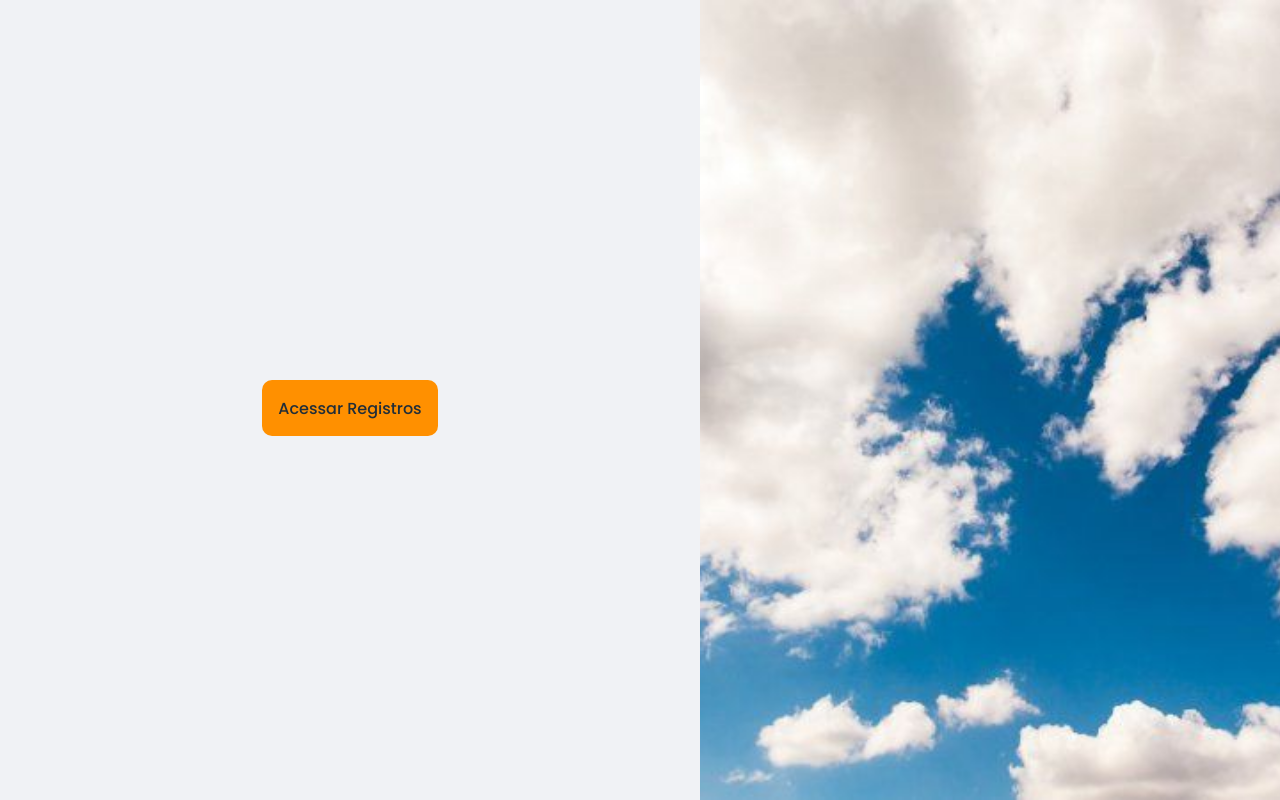
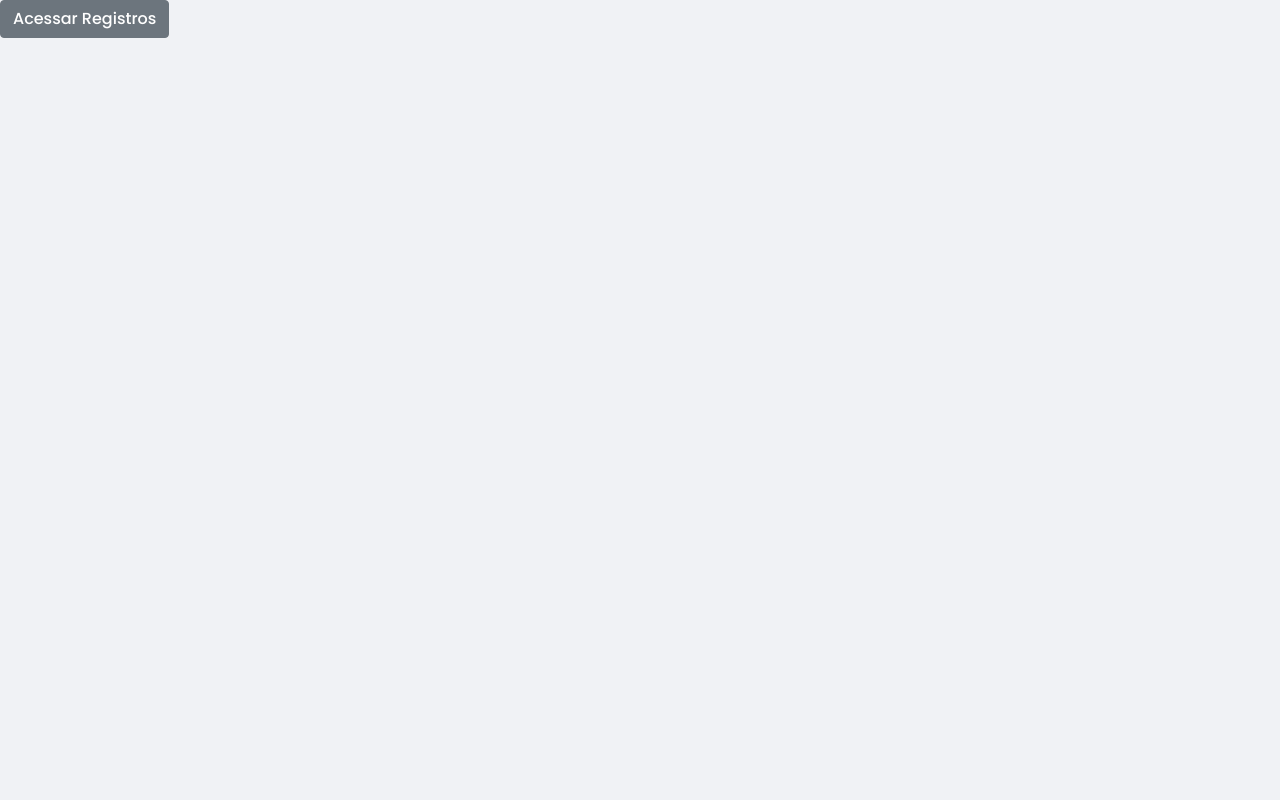
Before and after one commit to jose-renato-m/cloud3_frontend_challenge, a React (Create React App) app: page / in a window 1280 px wide. Built offline with nearby package versions, Linux system fonts and the light colour scheme.

Commit message:
started implement react bootstrap

```diff
--- a/package.json
+++ b/package.json
@@ -11,14 +11,16 @@
     "@types/react": "^16.9.0",
     "@types/react-dom": "^16.9.0",
     "axios": "^0.19.2",
+    "bootstrap": "^4.5.2",
     "polished": "^3.6.5",
     "react": "^16.13.1",
+    "react-bootstrap": "^1.3.0",
     "react-dom": "^16.13.1",
     "react-modal": "^3.11.2",
     "react-router-dom": "^5.2.0",
     "react-scripts": "3.4.1",
     "styled-components": "^5.1.1",
-    "typescript": "~3.7.2"
+    "typescript": "^3.9.7"
   },
   "scripts": {
     "start": "react-scripts start",
--- a/src/App.tsx
+++ b/src/App.tsx
@@ -1,4 +1,5 @@
 import React from 'react';
+import 'bootstrap/dist/css/bootstrap.min.css';
 import { BrowserRouter } from 'react-router-dom';
 
 import Routes from './routes';
--- a/src/components/Button/index.tsx
+++ /dev/null
@@ -1,13 +0,0 @@
-import React, { ButtonHTMLAttributes } from 'react';
-
-import { Container } from './styles';
-
-type ButtonProps = ButtonHTMLAttributes<HTMLButtonElement>;
-
-const Button: React.FC<ButtonProps> = ({ children, ...rest }) => (
-  <Container type="button" {...rest}>
-    {children}
-  </Container>
-);
-
-export default Button;
--- a/src/components/Button/styles.ts
+++ /dev/null
@@ -1,19 +0,0 @@
-import styled from 'styled-components';
-import { shade } from 'polished';
-
-export const Container = styled.button`
-  background: #ff9000;
-  height: 56px;
-  border-radius: 10px;
-  border: 0;
-  padding: 0 16px;
-  color: #212e38;
-  width: 100%;
-  font-weight: 500;
-  margin-top: 16px;
-  transition: background-color 0.2s;
-
-  &:hover {
-    background: ${shade(0.2, '#ff9000')};
-  }
-`;
--- a/src/pages/SignIn/index.tsx
+++ b/src/pages/SignIn/index.tsx
@@ -1,22 +1,13 @@
 import React from 'react';
 import { Link } from 'react-router-dom';
-
-import Button from '../../components/Button';
-
-import { Container, Content, Background } from './styles';
+import { Button } from 'react-bootstrap';
 
 const SignIn: React.FC = () => (
-  <Container>
-    <Content>
-      <form>
-        <Link to="/dashboard">
-          <Button type="submit">Acessar Registros</Button>
-        </Link>
-      </form>
-    </Content>
-
-    <Background />
-  </Container>
+  <Link to="/dashboard">
+    <Button variant="secondary" type="submit">
+      Acessar Registros
+    </Button>
+  </Link>
 );
 
 export default SignIn;
--- a/src/pages/SignIn/styles.ts
+++ /dev/null
@@ -1,27 +0,0 @@
-import styled from 'styled-components';
-
-import signInBackgroundImg from '../../assets/sign-in-background.png';
-
-export const Container = styled.div`
-  height: 100vh;
-
-  display: flex;
-  align-items: stretch;
-`;
-
-export const Content = styled.div`
-  display: flex;
-  flex-direction: column;
-  align-items: center;
-
-  place-content: center;
-
-  width: 100%;
-  max-width: 700px;
-`;
-
-export const Background = styled.div`
-  flex: 1;
-  background: url(${signInBackgroundImg}) no-repeat center;
-  background-size: cover;
-`;
```
Also changed, not shown: 1 other file (tests, documents, lock files or other folders).
